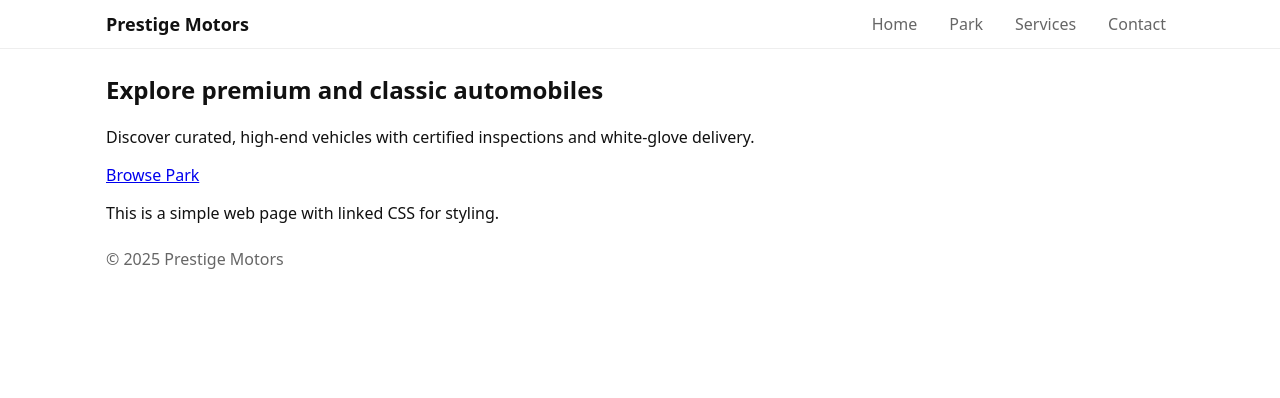
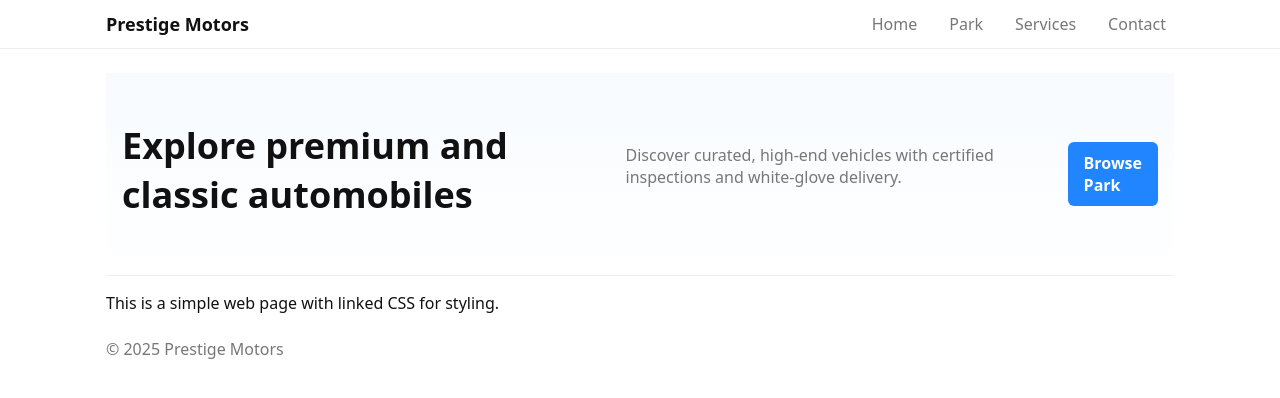
Before and after one commit to belyassh/PrestigeMotors, a plain HTML site: page index.html in a window 1280 px wide. Drawn offline with Linux system fonts and the light colour scheme.

Commit message:
Update styles.css

```diff
--- a/styles.css
+++ b/styles.css
@@ -2,9 +2,11 @@
 * { box-sizing: border-box; }
 html,body{ margin:0; font-family: system-ui, -apple-system, 'Segoe UI', Roboto, 'Helvetica Neue', Arial; color:#111; }
 :root{
-	--accent:#0a74da;
+	--accent:#1966d9; /* gold */
+	--primary-blue:#2185ff; /* CTA blue */
 	--bg:#fff;
-	--muted:#666;
+	--muted:#777;
+	--surface:#0f1720; /* deep charcoal */
 }
 
 .skip-link{
@@ -12,8 +14,8 @@ html,body{ margin:0; font-family: system-ui, -apple-system, 'Segoe UI', Roboto,
 }
 .skip-link:focus{ position:static; width:auto; height:auto; padding:.5rem 1rem; background:#000; color:#fff; z-index:1000; }
 
-header{ background:var(--bg); border-bottom:1px solid #eee; }
-.header-inner{ max-width:1100px; margin:0 auto; padding:0.75rem 1rem; display:flex; align-items:center; gap:1rem; }
+header{ background:var(--bg); border-bottom:1px solid #eee; position:relative; z-index:20; }
+.header-inner{ max-width:1100px; margin:0 auto; padding:0.75rem 1rem; display:flex; align-items:center; gap:1rem; position:relative; }
 .logo{ margin:0; font-size:1.125rem; }
 .logo a{ text-decoration:none; color:inherit; font-weight:600; }
 
@@ -33,7 +35,7 @@ header{ background:var(--bg); border-bottom:1px solid #eee; }
 /* Responsive: collapse to mobile */
 @media (max-width:700px){
 	.nav-toggle{ display:inline-flex; margin-left:auto; }
-	.nav{ position:absolute; top:100%; right:0; left:0; background:var(--bg); border-top:1px solid #eee; transform-origin:top; transition:transform .18s ease, opacity .18s ease; }
+		.nav{ position:absolute; top:100%; right:0; left:0; background:var(--bg); border-top:1px solid #eee; transform-origin:top; transition:transform .18s ease, opacity .18s ease; z-index:25; }
 	.nav-list{ flex-direction:column; gap:0; }
 	.nav-list li{ border-bottom:1px solid #f3f3f3; }
 	.nav-list a{ display:block; padding:0.75rem 1rem; }
@@ -42,5 +44,24 @@ header{ background:var(--bg); border-bottom:1px solid #eee; }
 }
 
 /* Small helpers */
+/* Hero */
+.hero{ background: linear-gradient(180deg, #f7fbff 0%, #fff 100%); padding:3rem 1rem; border-bottom:1px solid #eee; }
+.hero-inner{ max-width:1100px; margin:0 auto; text-align:left; }
+.hero-title{ margin:0 0 .5rem 0; font-size:1.75rem; }
+.hero-sub{ margin:0 0 1rem 0; color:var(--muted); }
+.hero-cta{ margin-top:1rem; }
+.btn{ display:inline-block; background:var(--accent); color:#111; padding:.6rem 1rem; border-radius:6px; text-decoration:none; font-weight:600; }
+.btn:hover, .btn:focus{ background:#a77b07; color:#fff; }
+
+/* Hero CTA: keep blue tones for the Browse button */
+.hero .btn{ background:var(--primary-blue); color:#fff; }
+.hero .btn:hover, .hero .btn:focus{ background:#1966d9; color:#fff; }
+
+/* Small helpers */
 main{ max-width:1100px; margin:1.5rem auto; padding:0 1rem; }
 footer{ max-width:1100px; margin:1.5rem auto; padding:0 1rem; color:var(--muted); }
+
+@media (min-width:900px){
+	.hero-inner{ display:flex; align-items:center; justify-content:space-between; gap:2rem; }
+	.hero-title{ font-size:2.25rem; }
+}
```
